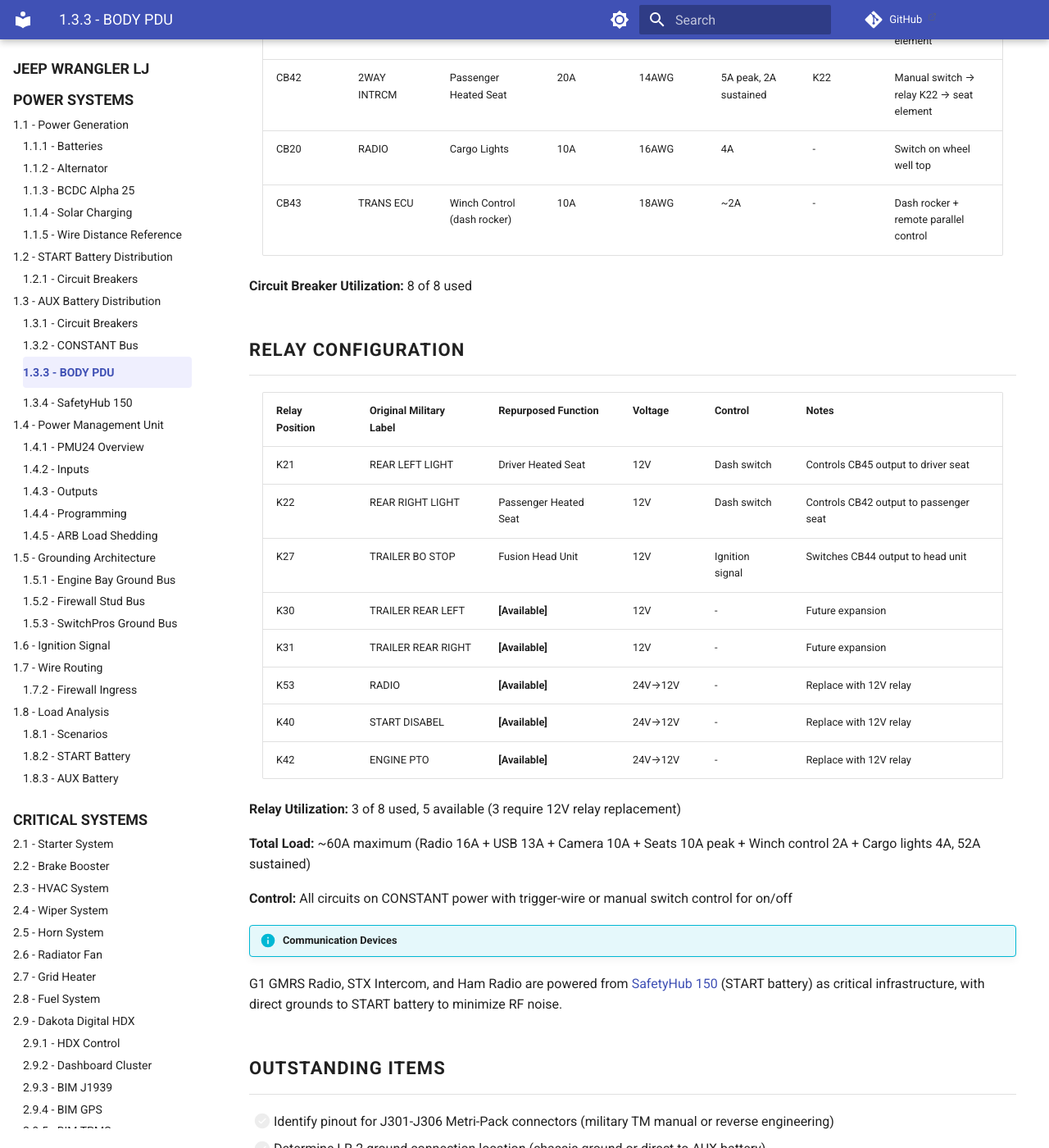
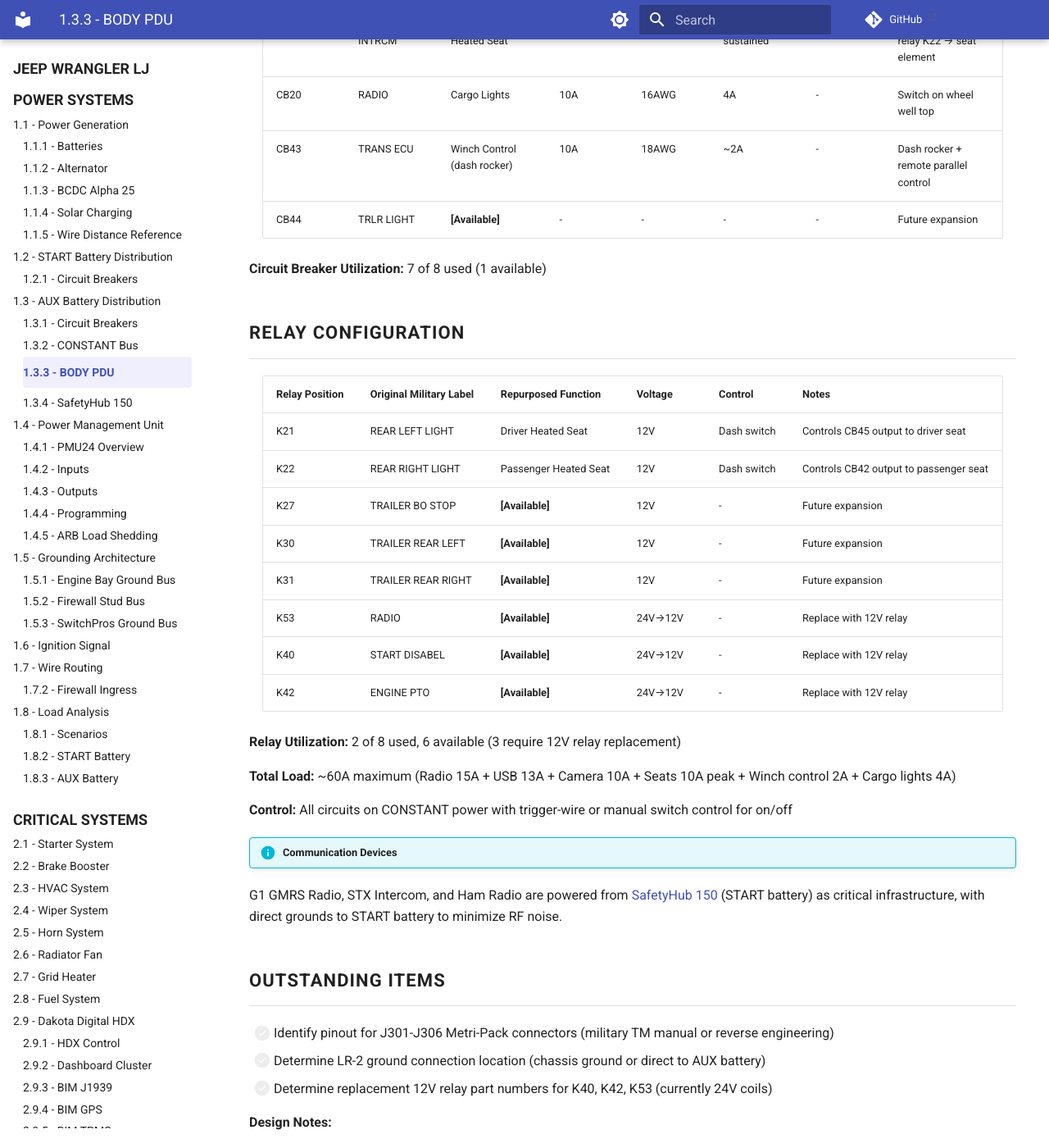
Before and after one commit to sob/drawings, an MkDocs documentation site: the page built from docs/jeep_lj/01-power-systems/03-aux-battery-distribution/03-body-pdu.md, in a window 1280 px wide and 1400 px high, scrolled down 1272 px. Shown: the whole window at 82% size. Built offline with MkDocs 1.6.1 and Material for MkDocs 9.7.7, drawn with Linux system fonts in a browser that asks for light colours; comment, search, counter and statistics services are not loaded; some of the changed text lies outside the part shown.

Commit message:
docs(electrical): simplify Fusion head unit power configuration
- Remove CB44/K27 relay switching - head unit has internal power management
- CB30 now provides 15A CONSTANT power (was 10A memory only)
- Ignition sense wire from SWITCHED bus bar (not separate CB)
- Free up CB44 and K27 for future expansion
- Update BODY PDU: 7/8 CBs used, 2/8 relays used

🤖 Generated with [Claude Code](https://claude.com/claude-code)

Co-Authored-By: Claude <noreply@anthropic.com>

```diff
--- a/docs/jeep_lj/01-power-systems/03-aux-battery-distribution/03-body-pdu.md
+++ b/docs/jeep_lj/01-power-systems/03-aux-battery-distribution/03-body-pdu.md
@@ -44,35 +44,35 @@ tags:
 
 ## Circuit Breaker Configuration
 
-| CB Position | Original Military Label | Repurposed Circuit          | Size | Gauge | Load                  | Relay | Notes                                    |
-| :---------- | :---------------------- | :-------------------------- | :--- | :---- | :-------------------- | :---- | :--------------------------------------- |
-| CB30        | CHEM DETECT             | Fusion Head Unit (memory)   | 10A  | 18AWG | ~1A                   | -     | Memory/clock retention (CONSTANT)        |
-| CB44        | TRLR LIGHT              | Fusion Head Unit (main)     | 15A  | 14AWG | ~15A                  | K27   | Ignition switched via relay K27          |
-| CB48        | ARCT CRAN               | USB Charging Ports          | 20A  | 14AWG | ~13A                  | -     | 2x Powerwerx PanelUSB-75W always-on      |
-| CB39        | TRLR BO STOP            | WolfBox Camera/Mirror       | 10A  | 16AWG | ~10A                  | -     | Dash cam + backup camera                 |
-| CB45        | IGNITION                | Driver Heated Seat          | 15A  | 14AWG | 5A peak, 2A sustained | K21   | Manual switch → relay K21 → seat element |
-| CB42        | 2WAY INTRCM             | Passenger Heated Seat       | 20A  | 14AWG | 5A peak, 2A sustained | K22   | Manual switch → relay K22 → seat element |
-| CB20        | RADIO                   | Cargo Lights                | 10A  | 16AWG | 4A                    | -     | Switch on wheel well top                 |
-| CB43        | TRANS ECU               | Winch Control (dash rocker) | 10A  | 18AWG | ~2A                   | -     | Dash rocker + remote parallel control    |
+| CB Position | Original Military Label | Repurposed Circuit          | Size | Gauge | Load                  | Relay | Notes                                       |
+| :---------- | :---------------------- | :-------------------------- | :--- | :---- | :-------------------- | :---- | :------------------------------------------ |
+| CB30        | CHEM DETECT             | Fusion Head Unit            | 15A  | 14AWG | ~15A                  | -     | CONSTANT power, ignition sense from bus bar |
+| CB48        | ARCT CRAN               | USB Charging Ports          | 20A  | 14AWG | ~13A                  | -     | 2x Powerwerx PanelUSB-75W always-on         |
+| CB39        | TRLR BO STOP            | WolfBox Camera/Mirror       | 10A  | 16AWG | ~10A                  | -     | Dash cam + backup camera                    |
+| CB45        | IGNITION                | Driver Heated Seat          | 15A  | 14AWG | 5A peak, 2A sustained | K21   | Manual switch → relay K21 → seat element    |
+| CB42        | 2WAY INTRCM             | Passenger Heated Seat       | 20A  | 14AWG | 5A peak, 2A sustained | K22   | Manual switch → relay K22 → seat element    |
+| CB20        | RADIO                   | Cargo Lights                | 10A  | 16AWG | 4A                    | -     | Switch on wheel well top                    |
+| CB43        | TRANS ECU               | Winch Control (dash rocker) | 10A  | 18AWG | ~2A                   | -     | Dash rocker + remote parallel control       |
+| CB44        | TRLR LIGHT              | **[Available]**             | -    | -     | -                     | -     | Future expansion                            |
 
-**Circuit Breaker Utilization:** 8 of 8 used
+**Circuit Breaker Utilization:** 7 of 8 used (1 available)
 
 ## Relay Configuration
 
-| Relay Position | Original Military Label | Repurposed Function   | Voltage | Control         | Notes                                  |
-| :------------- | :---------------------- | :-------------------- | :------ | :-------------- | :------------------------------------- |
-| K21            | REAR LEFT LIGHT         | Driver Heated Seat    | 12V     | Dash switch     | Controls CB45 output to driver seat    |
-| K22            | REAR RIGHT LIGHT        | Passenger Heated Seat | 12V     | Dash switch     | Controls CB42 output to passenger seat |
-| K27            | TRAILER BO STOP         | Fusion Head Unit      | 12V     | Ignition signal | Switches CB44 output to head unit      |
-| K30            | TRAILER REAR LEFT       | **[Available]**       | 12V     | -               | Future expansion                       |
-| K31            | TRAILER REAR RIGHT      | **[Available]**       | 12V     | -               | Future expansion                       |
+| Relay Position | Original Military Label | Repurposed Function   | Voltage | Control     | Notes                                  |
+| :------------- | :---------------------- | :-------------------- | :------ | :---------- | :------------------------------------- |
+| K21            | REAR LEFT LIGHT         | Driver Heated Seat    | 12V     | Dash switch | Controls CB45 output to driver seat    |
+| K22            | REAR RIGHT LIGHT        | Passenger Heated Seat | 12V     | Dash switch | Controls CB42 output to passenger seat |
+| K27            | TRAILER BO STOP         | **[Available]**       | 12V     | -           | Future expansion                       |
+| K30            | TRAILER REAR LEFT       | **[Available]**       | 12V     | -           | Future expansion                       |
+| K31            | TRAILER REAR RIGHT      | **[Available]**       | 12V     | -           | Future expansion                       |
 | K53            | RADIO                   | **[Available]**       | 24V→12V | -           | Replace with 12V relay                 |
 | K40            | START DISABEL           | **[Available]**       | 24V→12V | -           | Replace with 12V relay                 |
 | K42            | ENGINE PTO              | **[Available]**       | 24V→12V | -           | Replace with 12V relay                 |
 
-**Relay Utilization:** 3 of 8 used, 5 available (3 require 12V relay replacement)
+**Relay Utilization:** 2 of 8 used, 6 available (3 require 12V relay replacement)
 
-**Total Load:** ~60A maximum (Radio 16A + USB 13A + Camera 10A + Seats 10A peak + Winch control 2A + Cargo lights 4A, 52A sustained)
+**Total Load:** ~60A maximum (Radio 15A + USB 13A + Camera 10A + Seats 10A peak + Winch control 2A + Cargo lights 4A)
 
 **Control:** All circuits on CONSTANT power with trigger-wire or manual switch control for on/off
 
```
Also changed, not shown: docs/jeep_lj/06-audio-systems/01-head-unit.md (+12 -12 lines).
